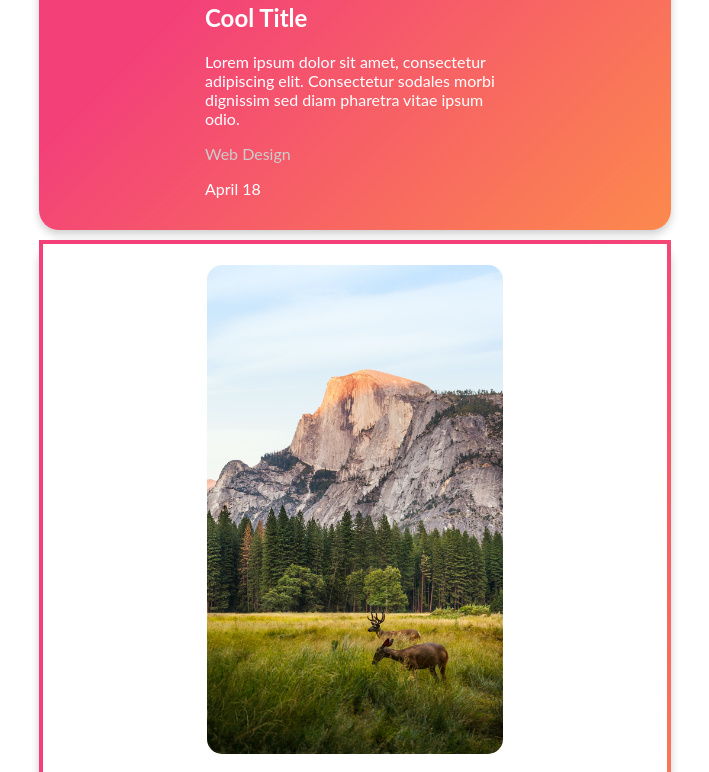
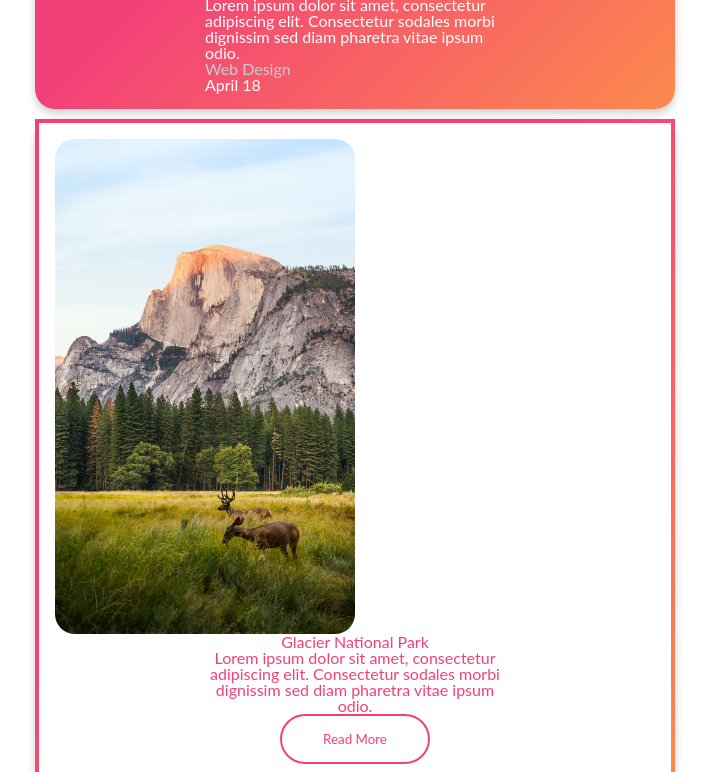
Before and after one commit to vtay1or/product_book_page, a website: page card/card.html in a window 1280 px wide. Shown: the part 349-1121 px from the top of the page, without its empty margins (285-994 px from the left). Drawn offline with Linux system fonts and the light colour scheme.

Commit message:
reset added to all files

```diff
--- a/card/card.css
+++ b/card/card.css
@@ -44,6 +44,7 @@ img {
 
 h2 {
     margin-top: 16px;
+    font-size: 3em;
 }
 .btn {
     margin-left: auto;
--- a/card/card.html
+++ b/card/card.html
@@ -6,6 +6,7 @@
     <meta name="viewport" content="width=device-width, initial-scale=1.0">
     <link rel="stylesheet" href="card.css">
     <link rel="stylesheet" href="button.css">
+    <link rel="stylesheet" href="./../reset.css">
     <title>Card</title>
 </head>
 <body>
```
Also changed, not shown: button/button.html (+1 -0 lines).
